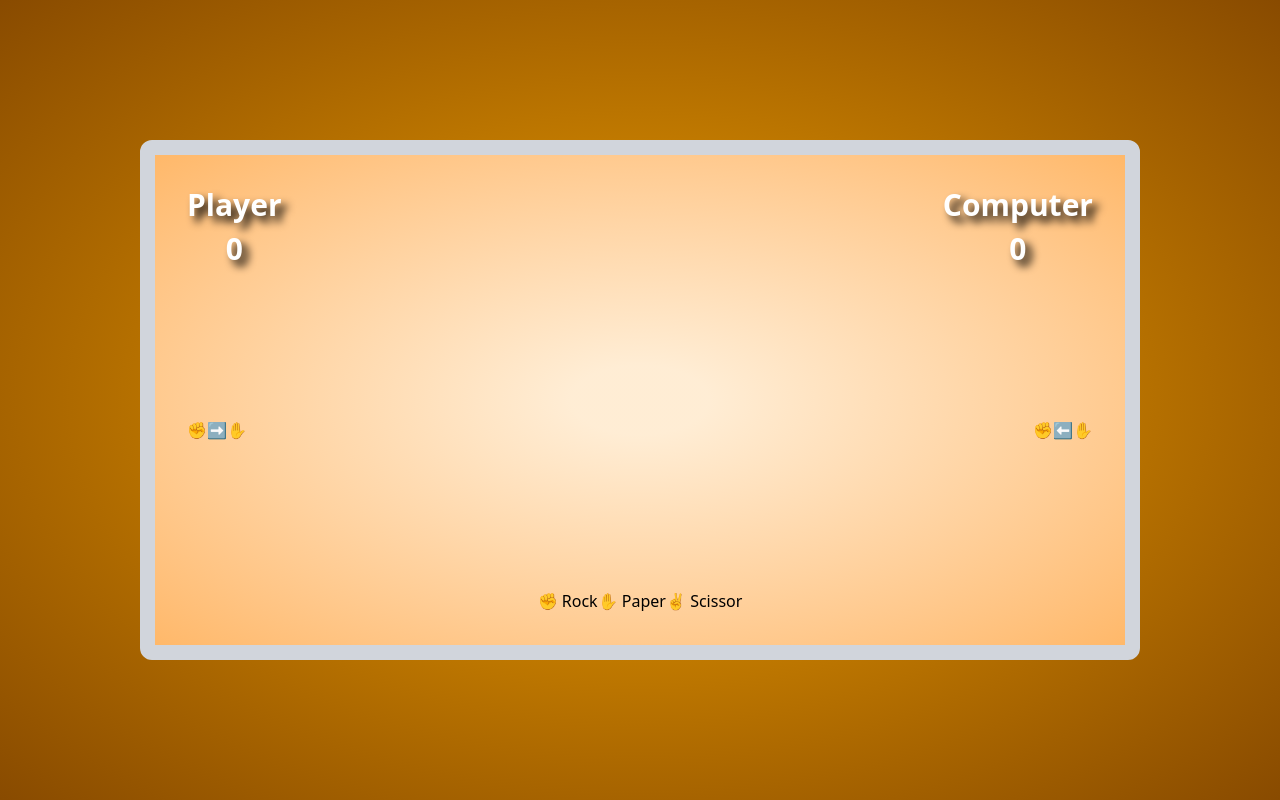
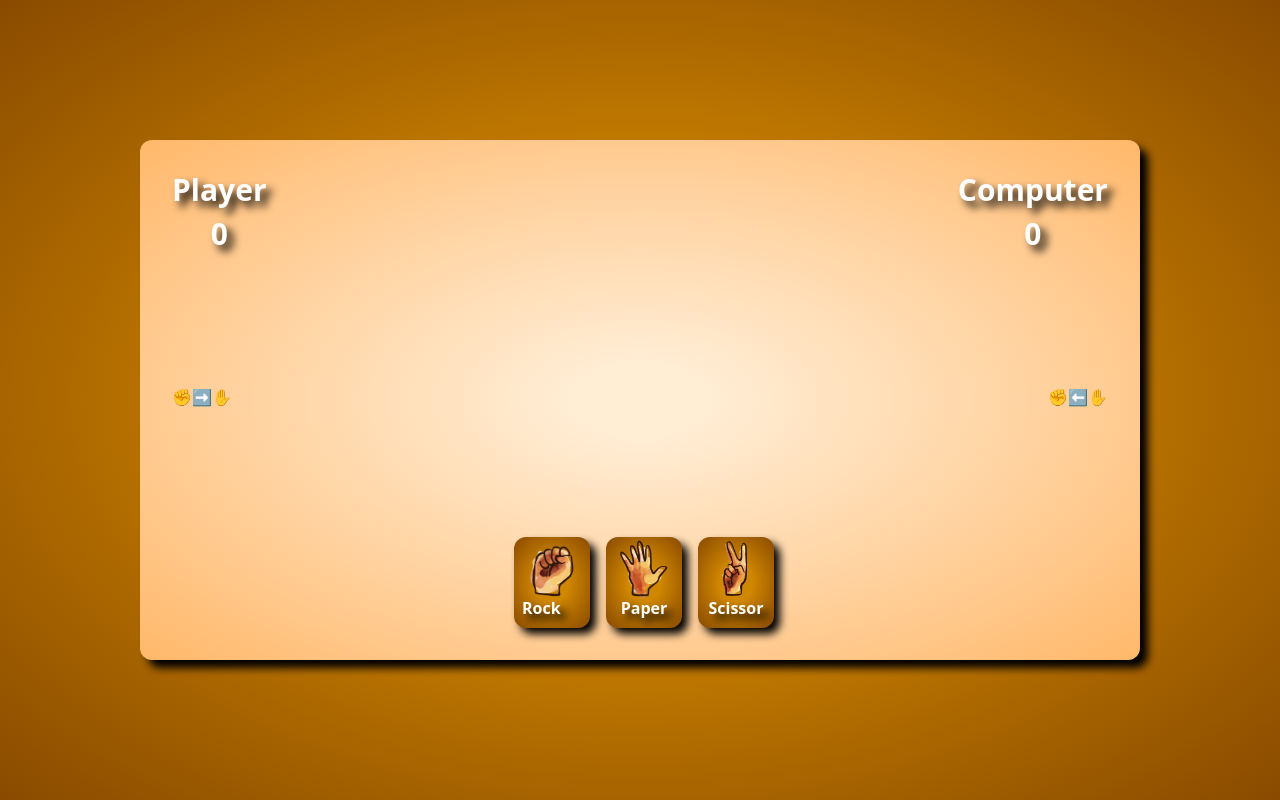
Before and after one commit to AlissonFredo/jokenpo, a React (Vite) app: page /game in a window 1280 px wide. Built offline with nearby package versions, Linux system fonts and the light colour scheme.

Commit message:
style: styles the game controls

```diff
--- a/src/pages/game/index.jsx
+++ b/src/pages/game/index.jsx
@@ -1,5 +1,8 @@
 import { useState } from "react";
 import Header from "../../components/Header";
+import Rock from "../../assets/rock.png";
+import Peper from "../../assets/peper.png";
+import Scissor from "../../assets/scissor.png";
 
 function Game() {
   const options = ["rock", "paper", "scissor"];
@@ -52,7 +55,7 @@ function Game() {
 
   return (
     <div className="w-full min-h-screen bg-radial from-yellow-600 from-30% to-yellow-800 flex items-center justify-center">
-      <div className="flex flex-col justify-between rounded-xl border-15 border-gray-300 p-8 h-130 w-250 bg-radial from-orange-100 from-10% to-orange-300">
+      <div className="flex flex-col justify-between rounded-xl p-8 h-130 w-250 bg-radial from-orange-100 from-10% to-orange-300 drop-shadow-[8px_8px_4px_black]">
         <Header
           scorePlayer={scorePlayer}
           scoreComputer={scoreComputer}
@@ -67,10 +70,49 @@ function Game() {
             <p>&#9994;&#11013;&#9995;</p>
           </div>
         </div>
+
         <div className="flex justify-center">
-          <button onClick={() => play(options[0])}>&#9994; Rock</button>
-          <button onClick={() => play(options[1])}>&#9995; Paper</button>
-          <button onClick={() => play(options[2])}>&#9996; Scissor</button>
+          <button
+            className="p-2 rounded-xl ml-2 flex flex-col justify-between bg-radial from-yellow-600 from-30% to-yellow-800 drop-shadow-[6px_6px_4px_black] cursor-pointer transition delay-150 duration-300 ease-in-out hover:-translate-y-1 hover:scale-110"
+            onClick={() => play(options[0])}
+          >
+            <img src={Rock} alt="" className="w-15 rotate-90" />
+            <p className="text-white font-bold drop-shadow-[6px_6px_4px_black]">
+              Rock
+            </p>
+          </button>
+
+          <button
+            className="p-2 rounded-xl ml-4 flex flex-col justify-end bg-radial from-yellow-600 from-30% to-yellow-800 drop-shadow-[6px_6px_4px_black] cursor-pointer transition delay-150 duration-300 ease-in-out hover:-translate-y-1 hover:scale-110"
+            onClick={() => play(options[1])}
+          >
+            <div className="w-15 relative">
+              <img
+                src={Peper}
+                alt=""
+                className="w-15 rotate-90 absolute bottom-6 right-0"
+              />
+              <p className="text-white font-bold drop-shadow-[6px_6px_4px_black]">
+                Paper
+              </p>
+            </div>
+          </button>
+
+          <button
+            className="p-2 rounded-xl ml-4 flex flex-col justify-end bg-radial from-yellow-600 from-30% to-yellow-800 drop-shadow-[6px_6px_4px_black] cursor-pointer transition delay-150 duration-300 ease-in-out hover:-translate-y-1 hover:scale-110"
+            onClick={() => play(options[2])}
+          >
+            <div className="w-15 relative">
+              <img
+                src={Scissor}
+                alt=""
+                className="w-15 rotate-90 absolute bottom-8 right-0"
+              />
+              <p className="text-white font-bold drop-shadow-[6px_6px_4px_black]">
+                Scissor
+              </p>
+            </div>
+          </button>
         </div>
       </div>
     </div>
```
